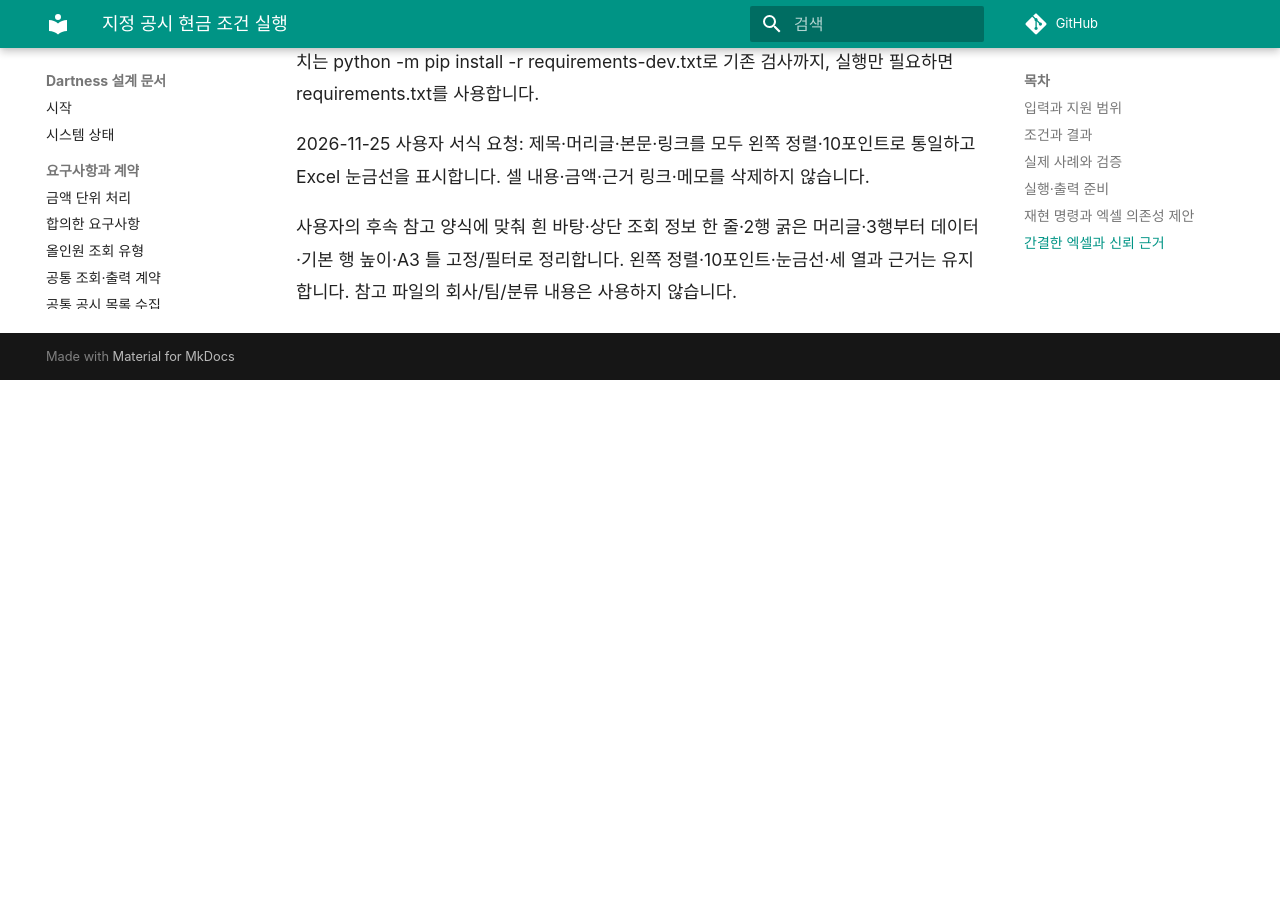
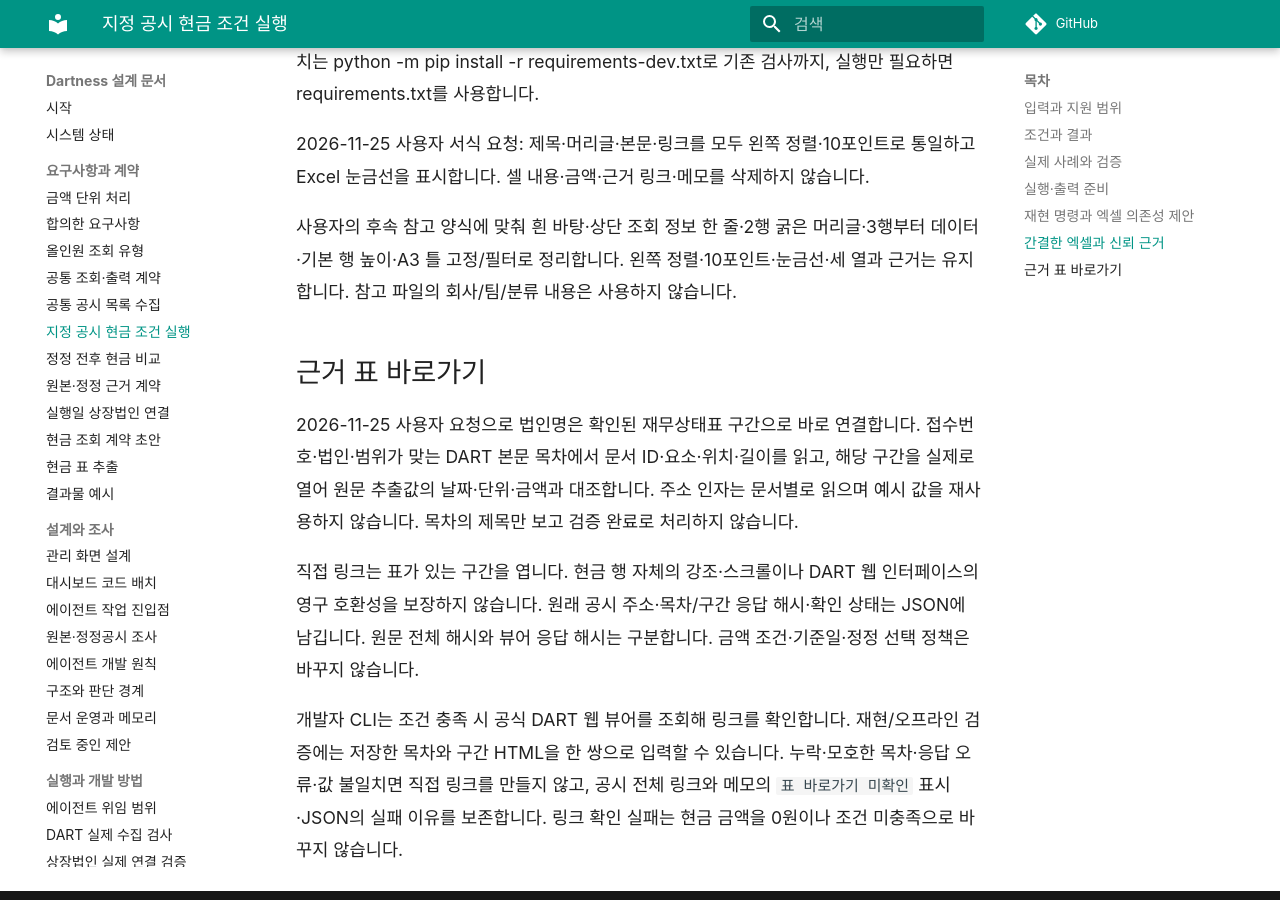
Before and after one commit to YUJAEYUN/Dartness, an MkDocs documentation site: the page built from docs/specs/cash-report-slice.md, in a window 1280 px wide and 900 px high, scrolled down 2963 px. Built offline with MkDocs 1.6.1 and Material for MkDocs 9.7.7, drawn with Linux system fonts in a browser that asks for light colours; comment, search, counter and statistics services are not loaded; before the commit the page ends 3343 px from its top, so only the background shows below that.

Commit message:
근거 재무상태표 바로가기의 대조 기준 정의

```diff
--- a/docs/specs/cash-report-slice.md
+++ b/docs/specs/cash-report-slice.md
@@ -49,3 +49,11 @@ PYTHONPATH=src python -m dartness.cash_report --archive tests/fixtures/cash/repo
 2026-11-25 사용자 서식 요청: 제목·머리글·본문·링크를 모두 왼쪽 정렬·10포인트로 통일하고 Excel 눈금선을 표시합니다. 셀 내용·금액·근거 링크·메모를 삭제하지 않습니다.
 
 사용자의 후속 참고 양식에 맞춰 흰 바탕·상단 조회 정보 한 줄·2행 굵은 머리글·3행부터 데이터·기본 행 높이·A3 틀 고정/필터로 정리합니다. 왼쪽 정렬·10포인트·눈금선·세 열과 근거는 유지합니다. 참고 파일의 회사/팀/분류 내용은 사용하지 않습니다.
+
+## 근거 표 바로가기
+
+2026-11-25 사용자 요청으로 법인명은 확인된 재무상태표 구간으로 바로 연결합니다. 접수번호·법인·범위가 맞는 DART 본문 목차에서 문서 ID·요소·위치·길이를 읽고, 해당 구간을 실제로 열어 원문 추출값의 날짜·단위·금액과 대조합니다. 주소 인자는 문서별로 읽으며 예시 값을 재사용하지 않습니다. 목차의 제목만 보고 검증 완료로 처리하지 않습니다.
+
+직접 링크는 표가 있는 구간을 엽니다. 현금 행 자체의 강조·스크롤이나 DART 웹 인터페이스의 영구 호환성을 보장하지 않습니다. 원래 공시 주소·목차/구간 응답 해시·확인 상태는 JSON에 남깁니다. 원문 전체 해시와 뷰어 응답 해시는 구분합니다. 금액 조건·기준일·정정 선택 정책은 바꾸지 않습니다.
+
+개발자 CLI는 조건 충족 시 공식 DART 웹 뷰어를 조회해 링크를 확인합니다. 재현/오프라인 검증에는 저장한 목차와 구간 HTML을 한 쌍으로 입력할 수 있습니다. 누락·모호한 목차·응답 오류·값 불일치면 직접 링크를 만들지 않고, 공시 전체 링크와 메모의 `표 바로가기 미확인` 표시·JSON의 실패 이유를 보존합니다. 링크 확인 실패는 현금 금액을 0원이나 조건 미충족으로 바꾸지 않습니다.
```
